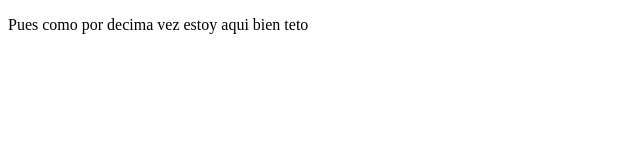
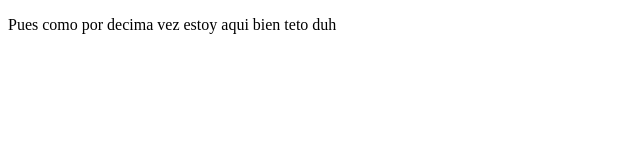
Before and after one commit to javierhurtadoarci/ProyectoDemo, a plain HTML site: page index.html in a window 1280 px wide. Shown: the full height of the page, 0-640 px from the left. Drawn offline with Linux system fonts and the light colour scheme.

Commit message:
agregue decimo primero

```diff
--- a/index.html
+++ b/index.html
@@ -7,7 +7,7 @@
     <title>De nuevo</title>
 </head>
 <body>
-    <p>Pues como por decima vez estoy aqui bien teto
+    <p>Pues como por decima vez estoy aqui bien teto duh
 
     </p>
 </body>
```
